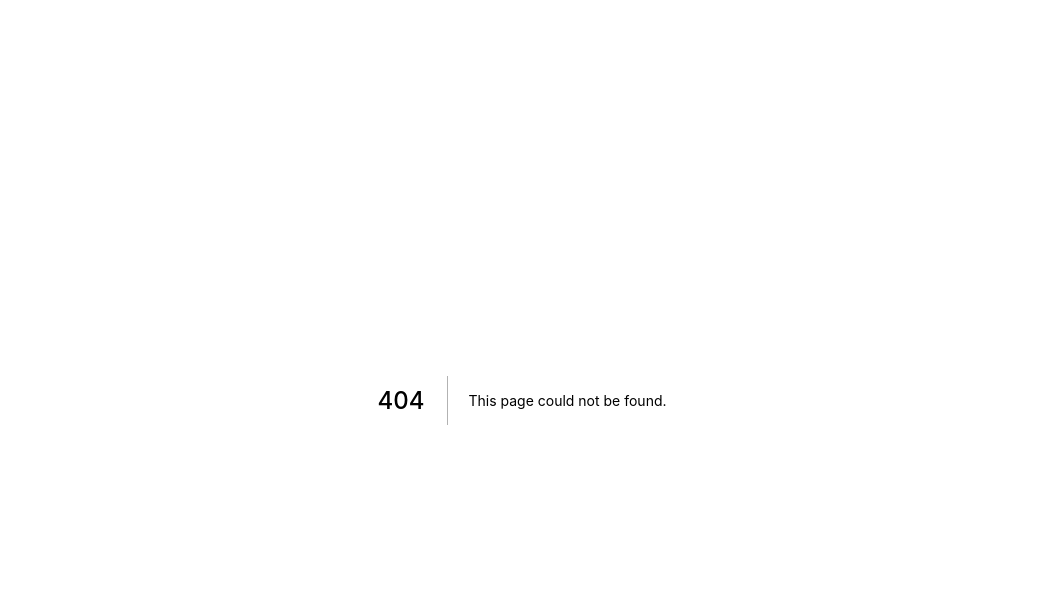
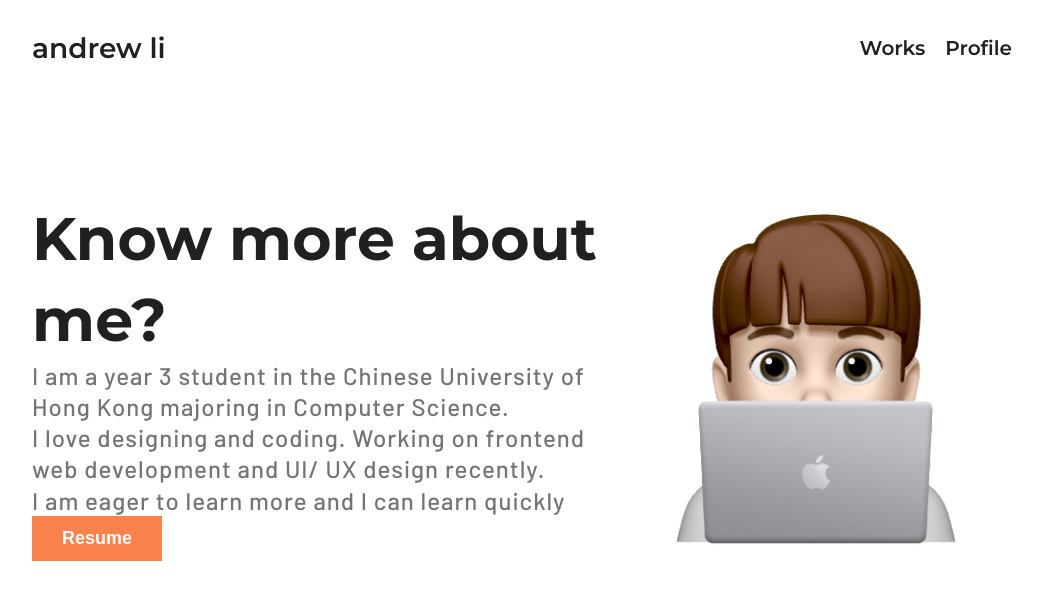
Before and after one commit to IamMrandrew/portfolio, a Next.js app: page /profile in a window 1280 px wide. Before the commit this address had no page. Shown: the top 600 px of the page, without its empty margins (118-1160 px from the left). Built offline with nearby package versions, Linux system fonts and the light colour scheme.

Commit message:
feat: about page and image alt

```diff
--- /dev/null
+++ b/components/Button.tsx
@@ -0,0 +1,25 @@
+import React from "react";
+import styled from "styled-components";
+
+type Props = {
+  text: string;
+  type?: string;
+};
+
+const Button: React.FC<Props> = ({ text, type }) => {
+  return <StyledButton type={type ? "submit" : "button"}>{text}</StyledButton>;
+};
+
+export default Button;
+
+const StyledButton = styled.button`
+  padding: 12px 30px;
+  background-color: ${({ theme }) => theme.bg.orange};
+  color: ${({ theme }) => theme.text.contrast};
+  font-size: 18px;
+  font-weight: 700;
+  appearance: none;
+  border: none;
+  outline: none;
+  cursor: pointer;
+`;
--- a/components/Layout.tsx
+++ b/components/Layout.tsx
@@ -1,9 +1,32 @@
 import React from "react";
+import Head from "next/head";
+import Nav from "./Nav";
+import Footer from "./Footer";
 
-type Props = {};
+type Props = {
+  children: any;
+};
 
-const Layout: React.FC<Props> = () => {
-  return <div></div>;
+const Layout: React.FC<Props> = ({ children }) => {
+  return (
+    <>
+      <Head>
+        <meta name="description" content="Generated by create next app" />
+        <link rel="icon" href="/favicon.ico" />
+        <link
+          href="https://fonts.googleapis.com/css2?family=Montserrat:ital,wght@0,100;0,200;0,300;0,400;0,500;0,600;0,700;0,800;0,900;1,100;1,200;1,300;1,400;1,500;1,600;1,700;1,800;1,900"
+          rel="stylesheet"
+        />
+        <link
+          href="https://fonts.googleapis.com/css2?family=Barlow:ital,wght@0,100;0,200;0,300;0,400;0,500;0,600;0,700;0,800;0,900;1,100;1,200;1,300;1,400;1,500;1,600;1,700;1,800;1,900"
+          rel="stylesheet"
+        />
+      </Head>
+      <Nav />
+      {children}
+      <Footer />
+    </>
+  );
 };
 
 export default Layout;
--- a/components/Work.tsx
+++ b/components/Work.tsx
@@ -19,7 +19,7 @@ const Work: React.FC<Props> = ({ link, src, wider, title, desc }) => {
         <Anchor>
           <RatioWrapper>
             <ImgWrapper wider={wider}>
-              <Image src={src} layout="fill" />
+              <Image src={src} layout="fill" alt={title} />
             </ImgWrapper>
           </RatioWrapper>
         </Anchor>
--- a/pages/_app.tsx
+++ b/pages/_app.tsx
@@ -1,6 +1,17 @@
 import type { AppProps } from "next/app";
+import Layout from "../components/Layout";
+import { ThemeProvider } from "styled-components";
+import { ResetStyle, GlobalStyle, COLOR } from "../styles/GlobalStyle";
 
 function MyApp({ Component, pageProps }: AppProps) {
-  return <Component {...pageProps} />;
+  return (
+    <ThemeProvider theme={COLOR}>
+      <ResetStyle />
+      <GlobalStyle />
+      <Layout>
+        <Component {...pageProps} />
+      </Layout>
+    </ThemeProvider>
+  );
 }
 export default MyApp;
--- a/pages/index.tsx
+++ b/pages/index.tsx
@@ -1,7 +1,4 @@
 import Head from "next/head";
-import Nav from "../components/Nav";
-import { ThemeProvider } from "styled-components";
-import { ResetStyle, GlobalStyle, COLOR } from "../styles/GlobalStyle";
 import Works from "../components/Works";
 
 export default function Home() {
@@ -9,23 +6,8 @@ export default function Home() {
     <div>
       <Head>
         <title>Create Next App</title>
-        <meta name="description" content="Generated by create next app" />
-        <link rel="icon" href="/favicon.ico" />
-        <link
-          href="https://fonts.googleapis.com/css2?family=Montserrat:ital,wght@0,100;0,200;0,300;0,400;0,500;0,600;0,700;0,800;0,900;1,100;1,200;1,300;1,400;1,500;1,600;1,700;1,800;1,900"
-          rel="stylesheet"
-        />
-        <link
-          href="https://fonts.googleapis.com/css2?family=Barlow:ital,wght@0,100;0,200;0,300;0,400;0,500;0,600;0,700;0,800;0,900;1,100;1,200;1,300;1,400;1,500;1,600;1,700;1,800;1,900"
-          rel="stylesheet"
-        />
       </Head>
-      <ThemeProvider theme={COLOR}>
-        <ResetStyle />
-        <GlobalStyle />
-        <Nav />
-        <Works />
-      </ThemeProvider>
+      <Works />
     </div>
   );
 }
--- /dev/null
+++ b/pages/profile.tsx
@@ -0,0 +1,115 @@
+import React from "react";
+import Link from "next/link";
+import styled from "styled-components";
+import Button from "../components/Button";
+import { StyledContainer } from "../styles/Container";
+import { MEDIA_BREAK } from "../styles/GlobalStyle";
+import Image from "next/image";
+
+type Props = {};
+
+const Profile: React.FC<Props> = () => {
+  return (
+    <Wrapper>
+      <StyledContainer>
+        <AboutSection>
+          <TextWrapper>
+            <OverflowWrapper>
+              <Title>Know more about me?</Title>
+            </OverflowWrapper>
+            <OverflowWrapper>
+              <Desc>
+                I am a year 3 student in the Chinese University of Hong Kong
+                majoring in Computer Science.
+              </Desc>
+            </OverflowWrapper>
+            <OverflowWrapper>
+              <Desc>
+                I love designing and coding. Working on frontend web development
+                and UI/ UX design recently.
+              </Desc>
+            </OverflowWrapper>
+            <OverflowWrapper>
+              <Desc>I am eager to learn more and I can learn quickly</Desc>
+            </OverflowWrapper>
+            <OverflowWrapper>
+              <Link href={"/resume.pdf"} passHref>
+                <Anchor>
+                  <Button text={"Resume"} />
+                </Anchor>
+              </Link>
+            </OverflowWrapper>
+          </TextWrapper>
+          <ImgWrapper>
+            <Image
+              src={"/memoji.png"}
+              width="100%"
+              height="100%"
+              layout="responsive"
+              objectFit="contain"
+              alt="memoji"
+            />
+          </ImgWrapper>
+        </AboutSection>
+      </StyledContainer>
+    </Wrapper>
+  );
+};
+
+export default Profile;
+
+const Wrapper = styled.div``;
+
+const Anchor = styled.a`
+  color: inherit;
+  text-decoration: inherit;
+`;
+
+const AboutSection = styled.section`
+  display: flex;
+  flex-wrap: wrap;
+  justify-content: space-between;
+  align-items: center;
+  height: 600px;
+
+  @media screen and (max-width: ${MEDIA_BREAK.md}) {
+    height: 500px;
+  }
+`;
+
+const OverflowWrapper = styled.div`
+  overflow: hidden;
+`;
+
+const TextWrapper = styled.div`
+  flex-basis: 60%;
+
+  @media screen and (max-width: ${MEDIA_BREAK.md}) {
+    flex-basis: 100%;
+  }
+`;
+
+const Title = styled.h1`
+  color: ${({ theme }) => theme.text.primary};
+`;
+
+const Desc = styled.p`
+  font-size: 24px;
+  font-weight: 500;
+  line-height: 1.3;
+  letter-spacing: 1px;
+  color: ${({ theme }) => theme.text.tinted};
+
+  @media screen and (max-width: ${MEDIA_BREAK.md}) {
+    font-size: 18px;
+  }
+`;
+
+const ImgWrapper = styled.div`
+  flex-basis: 40%;
+  padding: 30px;
+
+  @media screen and (max-width: 991px) {
+    display: none;
+  }
+`;
```
Also changed, not shown: public/memoji.png (added), 1 other file (tests, documents, lock files or other folders).
